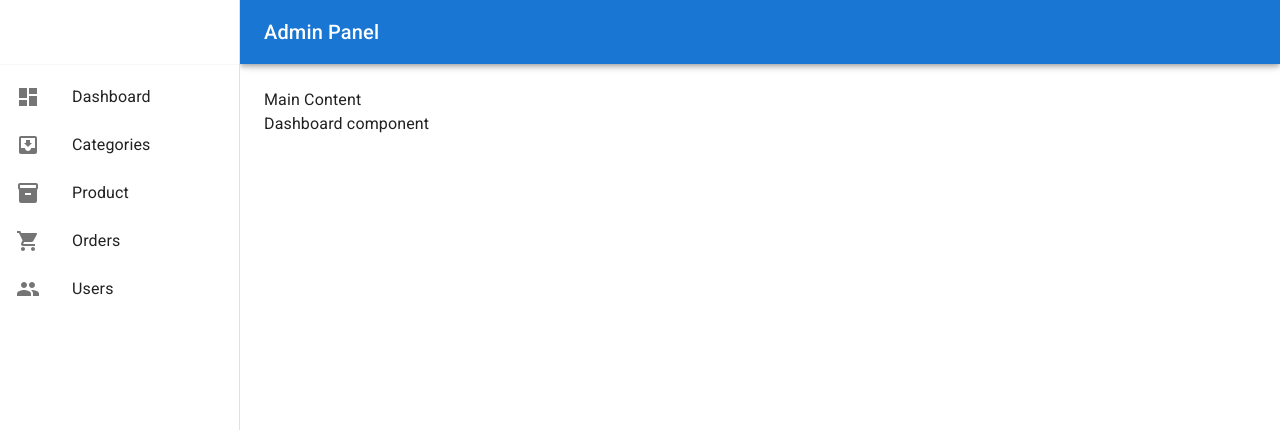
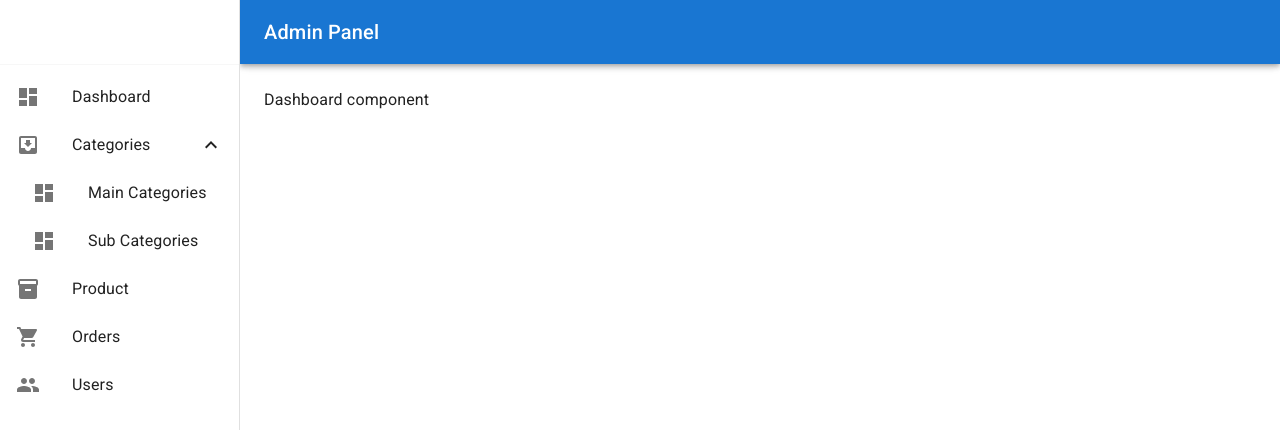
Before and after one commit to velocityvimannagar/admin-portal-9th-march, a React (Create React App) app: page /login in a window 1280 px wide. Both pictures are taken after typing "name@example.com", "Sample123" into the empty fields and a click on the button "LOGIN". Shown: the top 430 px of the page. Built offline with nearby package versions, Linux system fonts and the light colour scheme.

Commit message:
Added sub menu

```diff
--- a/src/pages/PagesComponent.js
+++ b/src/pages/PagesComponent.js
@@ -25,6 +25,10 @@ import InventoryIcon from '@mui/icons-material/Inventory';
 import ShoppingCartIcon from '@mui/icons-material/ShoppingCart';
 import GroupIcon from '@mui/icons-material/Group';
 import MailIcon from '@mui/icons-material/Mail';
+import ExpandLess from '@mui/icons-material/ExpandLess';
+import ExpandMore from '@mui/icons-material/ExpandMore';
+import Collapse from '@mui/material/Collapse';
+import StarBorder from '@mui/icons-material/StarBorder';
 const drawerWidth = 240;
 
 export function PagesComponent() {
@@ -40,6 +44,8 @@ export function PagesComponent() {
 
     const theme = useTheme();
     const [open, setOpen] = React.useState(true);
+    const [menuOpen, setMenuOpen] = React.useState(true);
+
 
     const handleDrawerOpen = () => {
         setOpen(true);
@@ -70,7 +76,7 @@ export function PagesComponent() {
             </AppBar>
             <Drawer
                 sx={{
-                    width: open? drawerWidth: 0,
+                    width: open ? drawerWidth : 0,
                     flexShrink: 0,
                     '& .MuiDrawer-paper': {
                         width: drawerWidth,
@@ -89,29 +95,52 @@ export function PagesComponent() {
                 <Divider />
                 <List>
                     {[
-                        {title:'Dashboard', route: 'dashboard', icon: <DashboardIcon />},
-                        {title:'Categories', route: 'categories', icon: <InboxIcon />},
-                        {title:'Product', route: 'products', icon: <InventoryIcon />},
-                        {title:'Orders', route: 'orders', icon: <ShoppingCartIcon />},
-                        {title:'Users', route: 'users', icon: <GroupIcon />},
-                     ].map((obj, index) => (
-                        <ListItem key={obj.title} disablePadding onClick={()=>{
-                            navigate(obj.route)
-                        }}>
-                            <ListItemButton>
+                        { title: 'Dashboard', route: 'dashboard', icon: <DashboardIcon /> },
+                        {
+                            title: 'Categories', route: 'categories', icon: <InboxIcon />, isCollapsable: true,
+                            children: [
+                                { title: 'Main Categories', route: 'categories/main-categories', icon: <DashboardIcon /> },
+                                { title: 'Sub Categories', route: 'categories/sub-categories', icon: <DashboardIcon /> }
+                            ]
+                        },
+                        { title: 'Product', route: 'products', icon: <InventoryIcon /> },
+                        { title: 'Orders', route: 'orders', icon: <ShoppingCartIcon /> },
+                        { title: 'Users', route: 'users', icon: <GroupIcon /> },
+                    ].map((obj, index) => (
+                        <React.Fragment key={obj.title}>
+                            <ListItemButton onClick={() => {
+                                navigate(obj.route)
+                                if (obj.isCollapsable) {
+                                    setMenuOpen(!menuOpen)
+                                }
+                            }}>
                                 <ListItemIcon>
                                     {obj.icon}
                                 </ListItemIcon>
                                 <ListItemText primary={obj.title} />
+                                {obj.isCollapsable && <>
+                                    {menuOpen ? <ExpandLess /> : <ExpandMore />}
+                                </>}
                             </ListItemButton>
-                        </ListItem>
+                            {obj.isCollapsable && <Collapse in={menuOpen} timeout="auto" unmountOnExit>
+                                <List component="div" disablePadding>
+                                    {obj.children.map(child => {
+                                        return <ListItemButton sx={{ pl: 4 }} onClick={()=>  navigate(child.route)}>
+                                            <ListItemIcon>
+                                                {child.icon}
+                                            </ListItemIcon>
+                                            <ListItemText primary={child.title} />
+                                        </ListItemButton>
+                                    })}
+                                </List>
+                            </Collapse>}
+                        </React.Fragment>
                     ))}
                 </List>
             </Drawer>
             <Main open={open}>
                 <DrawerHeader />
-                 <div>
-                    Main Content
+                <div>
                     <Routes>
                         <Route path='/' element={<Navigate to={"dashboard"} replace={true} />}></Route>
                         <Route path="dashboard" element={<div>Dashboard component</div>}></Route>
@@ -120,7 +149,7 @@ export function PagesComponent() {
                         <Route path="orders" element={<div>Orders component</div>}></Route>
                         <Route path="users" element={<div>Users component</div>}></Route>
                     </Routes>
-                 </div>
+                </div>
             </Main>
         </Box>
     );
```
